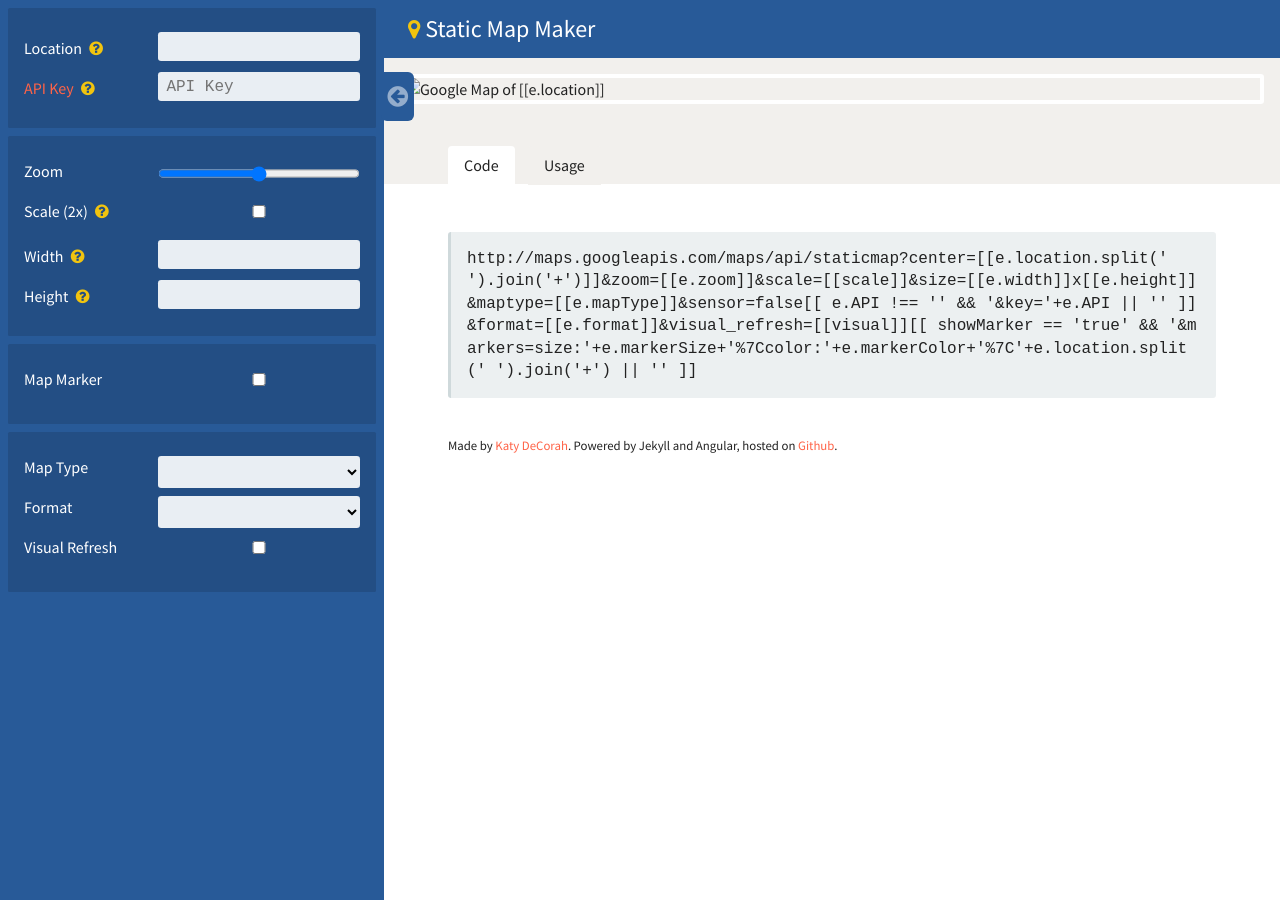
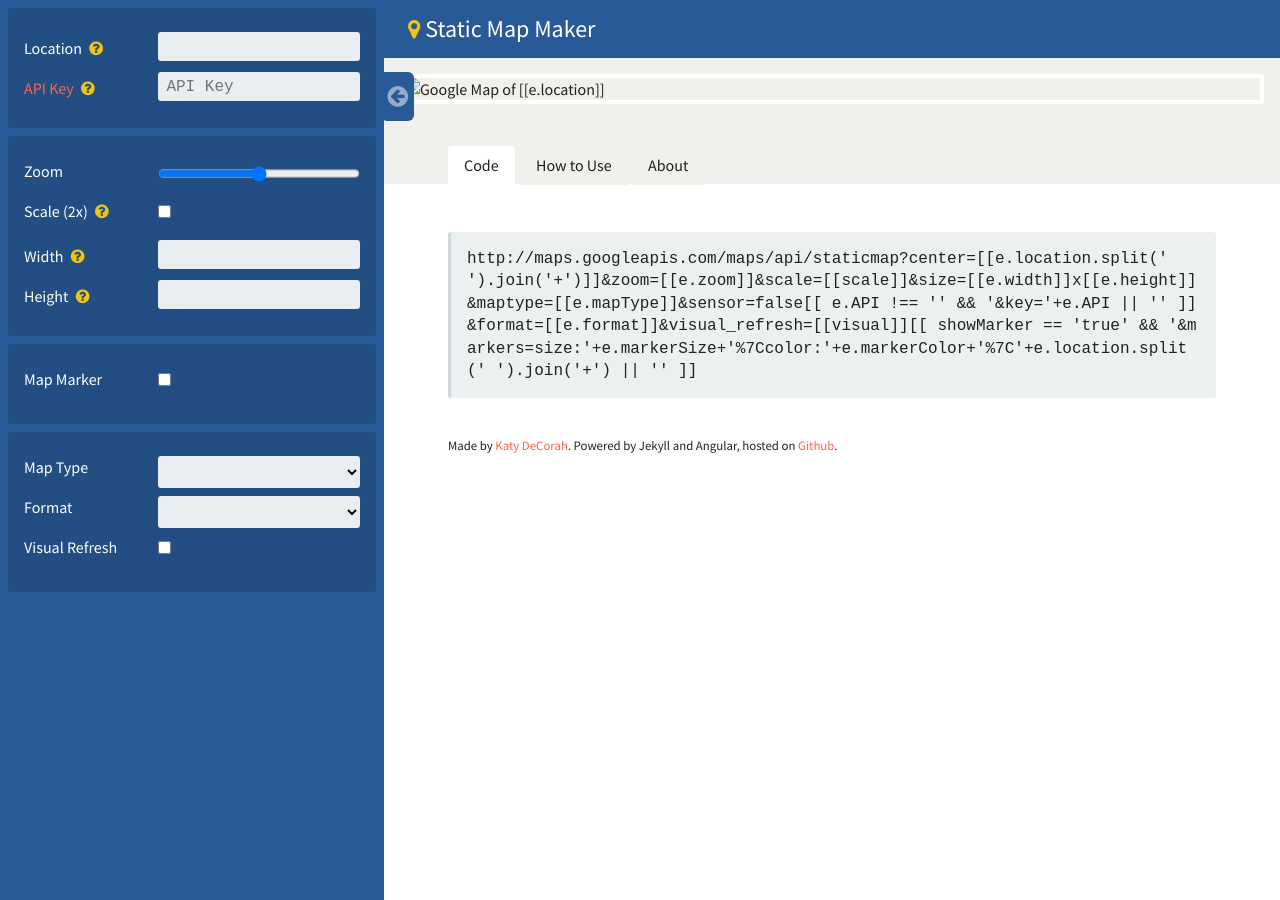
Before and after one commit to katydecorah/staticmapmaker, a Jekyll site: the page built from index.html, in a window 1280 px wide. Built offline with Jekyll 4.4.1, drawn with Linux system fonts in a browser that asks for light colours; nearby versions of some CDN libraries; some web fonts are replaced; Markdown is read by kramdown in place of the engine named in the settings; comment, search, counter and statistics services are not loaded.

Commit message:
added "about" tab, changed "usage" tab to "how to use"

```diff
--- a/_includes/tabs.html
+++ b/_includes/tabs.html
@@ -3,10 +3,11 @@
 <input id="code" name="tab" type="radio" class="tab-input" checked>
 <label for="code" class="tab-link">Code</label>
 <div id="tab-code" class="tab"><pre class="print-code"></pre></div>
+
 <input id="usage" name="tab" type="radio" class="tab-input">
-<label for="usage" class="tab-link">Usage</label>
+<label for="usage" class="tab-link">How to Use</label>
 <div id="tab-usage" class="tab">
-<p>You can place the code in an <code>img</code> tag or use it as a <code>background-image</code>.</p>
+<p>You can copy and paste the code below into an HTML document or in CSS.</p>
 <h2>HTML</h2>
 <pre>&lt;img src="{{ mapcode }}" alt="Google Map of [[e.location]]"&gt;</pre>
 <h2>CSS</h2>
@@ -16,6 +17,16 @@
   }
 </pre>
 </div>
+
+
+<input id="about" name="tab" type="radio" class="tab-input">
+<label for="about" class="tab-link">About</label>
+<div id="tab-about" class="tab">
+<p>You can add a Google static map to any website with simple HTML and no JavaScript. Using URL parameters you can describe to Google the type of map that you want and Google will send it back.</p>
+<p>The Static Map Maker helps you configure the parameters and gives you the code in real time.</p>
+<p>If your site receives high traffic, you might need an <a href="https://console.developers.google.com/">API key</a>. According to Google, &ldquo;Most website and applications may use the Google Static Maps API free of charge.&rdquo; <a href="https://developers.google.com/maps/documentation/staticmaps/?csw=1#Limits">Read more about usage limits.</a></p>
+<p>Check out the <a href="https://developers.google.com/maps/documentation/staticmaps/?csw=1">Static Maps API</a> for more information.</p>
+</div>
 </form>
 <p class="colophon">Made by <a href="http://katydecorah.com/">Katy DeCorah</a>. Powered by Jekyll and Angular, hosted on <a href="https://github.com/katydecorah/staticmapmaker">Github</a>.</p>
 </div>
--- a/css/lib/_controls.scss
+++ b/css/lib/_controls.scss
@@ -86,6 +86,9 @@
     display: block;
   }
 }
+input[type="checkbox"] {
+  width: auto;
+}
 
 
 .cushion, input[type="checkbox"] {
--- a/css/lib/_tabs.scss
+++ b/css/lib/_tabs.scss
@@ -25,7 +25,10 @@
   cursor: pointer;
   border-radius: 0.25em 0.25em 0 0;
   &:nth-of-type(2) {
-    left: 6em;
+    left: 5.5em;
+  }
+  &:nth-of-type(3) {
+    left: 12.5em;
   }
   &:hover {
     background: $accent;
--- a/css/lib/_type.scss
+++ b/css/lib/_type.scss
@@ -16,6 +16,10 @@
   margin: 1em 0;
 }
 
+p {
+  margin: 0 0 1.3em;
+  max-width: 35em;
+}
 a {
   text-decoration: none;
   color: $link-color;
```
Also changed, not shown: css/main.css.
